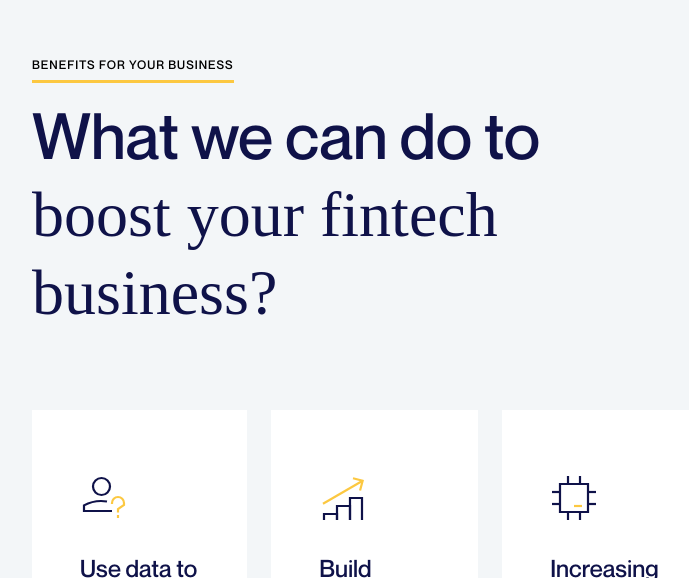
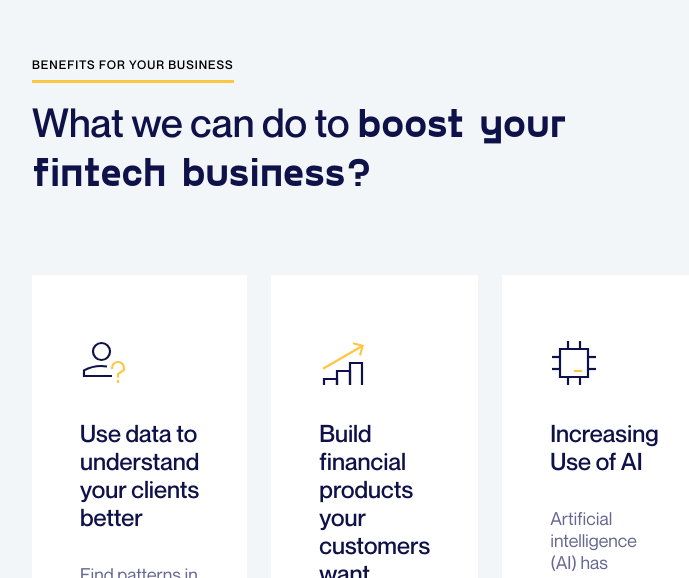
Before and after one commit to Daniel-Bober/WebChefs-2, a Vue app: page / in a window 1280 px wide. Shown: the part 222-800 px from the top of the page, without its empty margins (316-1005 px from the left). Built offline with nearby package versions, Linux system fonts and the light colour scheme.

Commit message:
fix: styles typo

```diff
--- a/src/assets/scss/main.scss
+++ b/src/assets/scss/main.scss
@@ -15,7 +15,7 @@
   src: url("../fonts/GoshaSansRegular.otf");
 }
 @font-face {
-  font-family: "neue-montreal-bold";
+  font-family: "gosha-sans-bold";
   src: url("../fonts/GoshaSansBold.otf");
 }
 
--- a/src/assets/scss/variables.scss
+++ b/src/assets/scss/variables.scss
@@ -11,7 +11,7 @@ $light-gray: #ABACBF;
 
 
 $font-64px: 4rem;
-$font-40px: 4rem;
+$font-40px: 2.5rem;
 $font-24px: 1.5rem;
 $font-18px: 1.125rem;
 $font-16px: 1rem;
@@ -19,6 +19,6 @@ $font-12px: 0.75rem;
 
 
 
-$time-long-hover-anim: 250ms;
+$time-long-hover-anim: 350ms;
 $time-hover-anim: 150ms;
 $time-click-anim: 100ms;
```
